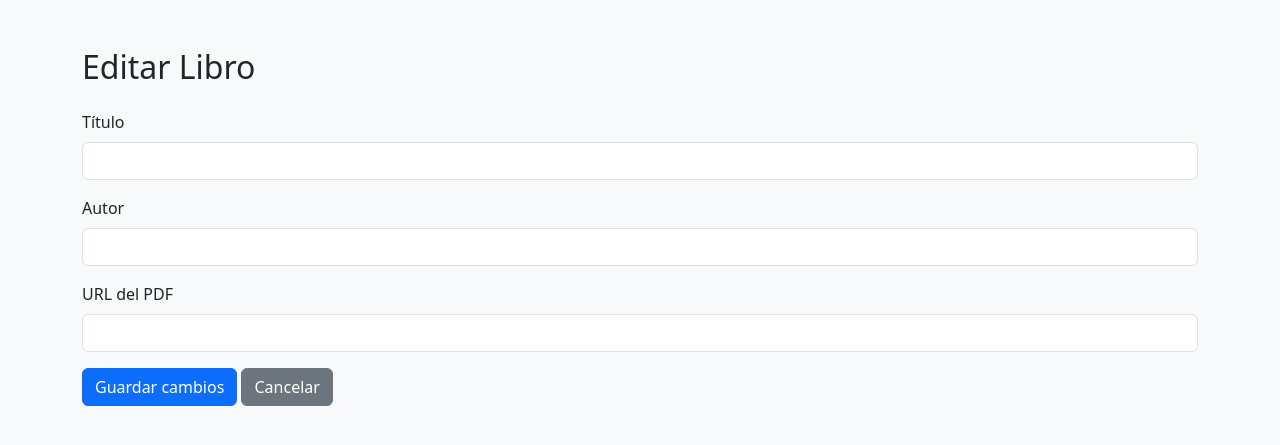
After one commit to CBAST-and/book_manager, a Flask app: template templates/edit_book.html in a window 1280 px wide. The commit adds this page. Shown: the top 445 px of the page. Run offline with Flask 3, Linux system fonts and the light colour scheme; the template is opened without the code that fills it, so the values that code supplies are empty.

Commit message:
Feature: update book (edit_book + rutas + boton editar)

```diff
--- a/books/books_controller.py
+++ b/books/books_controller.py
@@ -29,3 +29,24 @@ def add_book():
 @books_bp.route("/books", methods=["GET"])
 def list_books():
     return render_template("list_books.html", books=books)
+
+@books_bp.route("/books/edit/<int:book_id>", methods=["GET"])
+def edit_book_form(book_id):
+    book = next((b for b in books if b["id"] == book_id), None)
+    if not book:
+        return "Libro no encontrado", 404
+
+    return render_template("edit_book.html", book=book)
+
+
+@books_bp.route("/books/edit/<int:book_id>", methods=["POST"])
+def update_book(book_id):
+    book = next((b for b in books if b["id"] == book_id), None)
+    if not book:
+        return "Libro no encontrado", 404
+
+    book["title"] = request.form.get("title")
+    book["author"] = request.form.get("author")
+    book["pdf_url"] = request.form.get("pdf_url")
+
+    return redirect("/books")
--- /dev/null
+++ b/templates/edit_book.html
@@ -0,0 +1,37 @@
+<!DOCTYPE html>
+<html lang="es">
+<head>
+    <meta charset="UTF-8">
+    <meta name="viewport" content="width=device-width, initial-scale=1.0">
+    <title>Editar Libro</title>
+    <link href="https://cdn.jsdelivr.net/npm/bootstrap@5.3.2/dist/css/bootstrap.min.css" rel="stylesheet">
+</head>
+<body class="bg-light">
+
+<div class="container mt-5">
+    <h2 class="mb-4">Editar Libro</h2>
+
+    <form method="POST">
+
+        <div class="mb-3">
+            <label class="form-label">Título</label>
+            <input type="text" class="form-control" name="title" value="{{ book.title }}" required>
+        </div>
+
+        <div class="mb-3">
+            <label class="form-label">Autor</label>
+            <input type="text" class="form-control" name="author" value="{{ book.author }}" required>
+        </div>
+
+        <div class="mb-3">
+            <label class="form-label">URL del PDF</label>
+            <input type="url" class="form-control" name="pdf_url" value="{{ book.pdf_url }}" required>
+        </div>
+
+        <button type="submit" class="btn btn-primary">Guardar cambios</button>
+        <a href="/books" class="btn btn-secondary">Cancelar</a>
+    </form>
+</div>
+
+</body>
+</html>
--- a/templates/list_books.html
+++ b/templates/list_books.html
@@ -22,6 +22,7 @@
                 <th>Título</th>
                 <th>Autor</th>
                 <th>PDF</th>
+                <th>Acciones</th> <!--  NUEVA COLUMNA -->
             </tr>
         </thead>
         <tbody>
@@ -31,6 +32,11 @@
                 <td>{{ book.title }}</td>
                 <td>{{ book.author }}</td>
                 <td><a href="{{ book.pdf_url }}" target="_blank">Ver PDF</a></td>
+                <td>
+                    <a href="/books/edit/{{ book.id }}" class="btn btn-warning btn-sm">
+                        ✏️ Editar
+                    </a>
+                </td>
             </tr>
             {% endfor %}
         </tbody>
```
